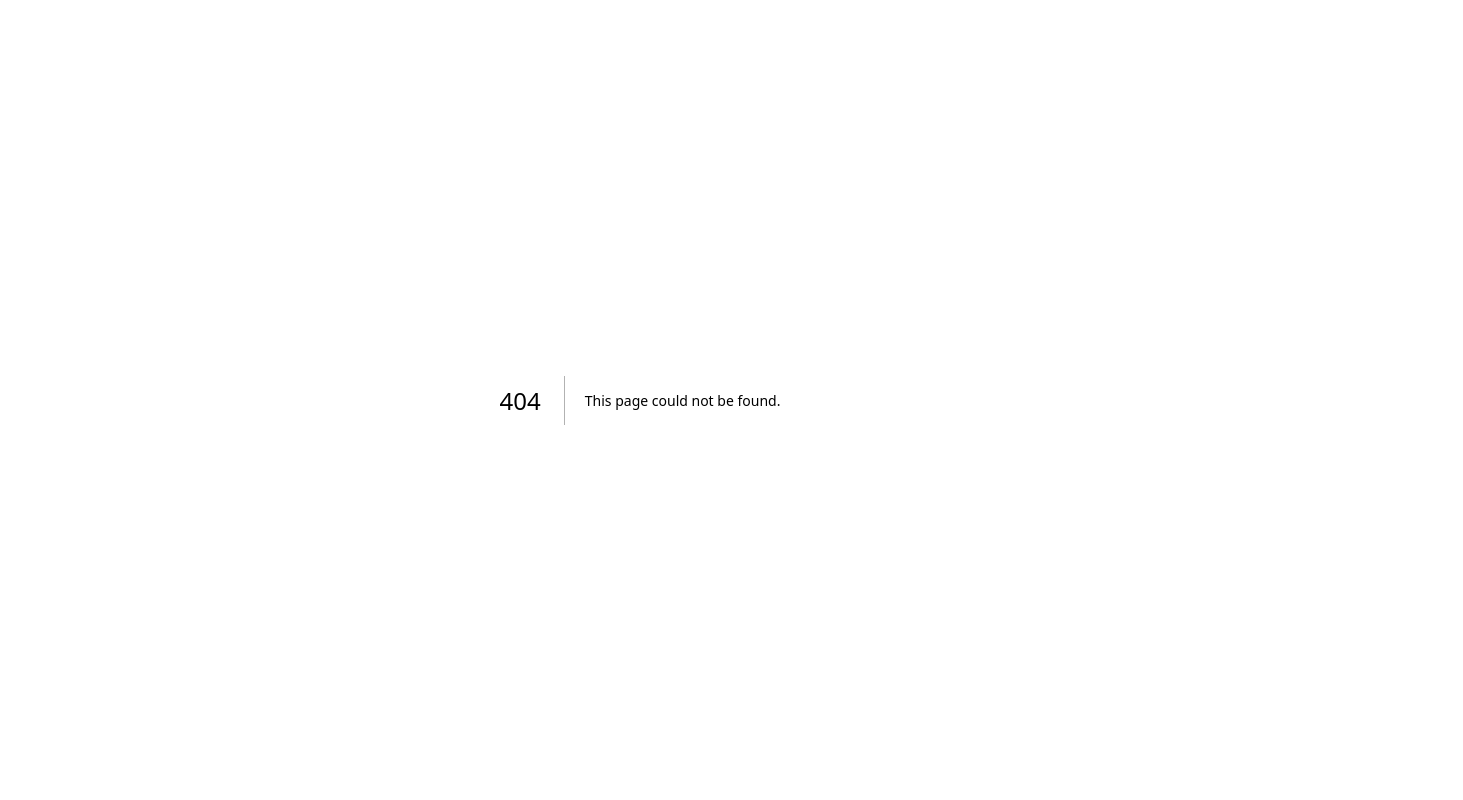
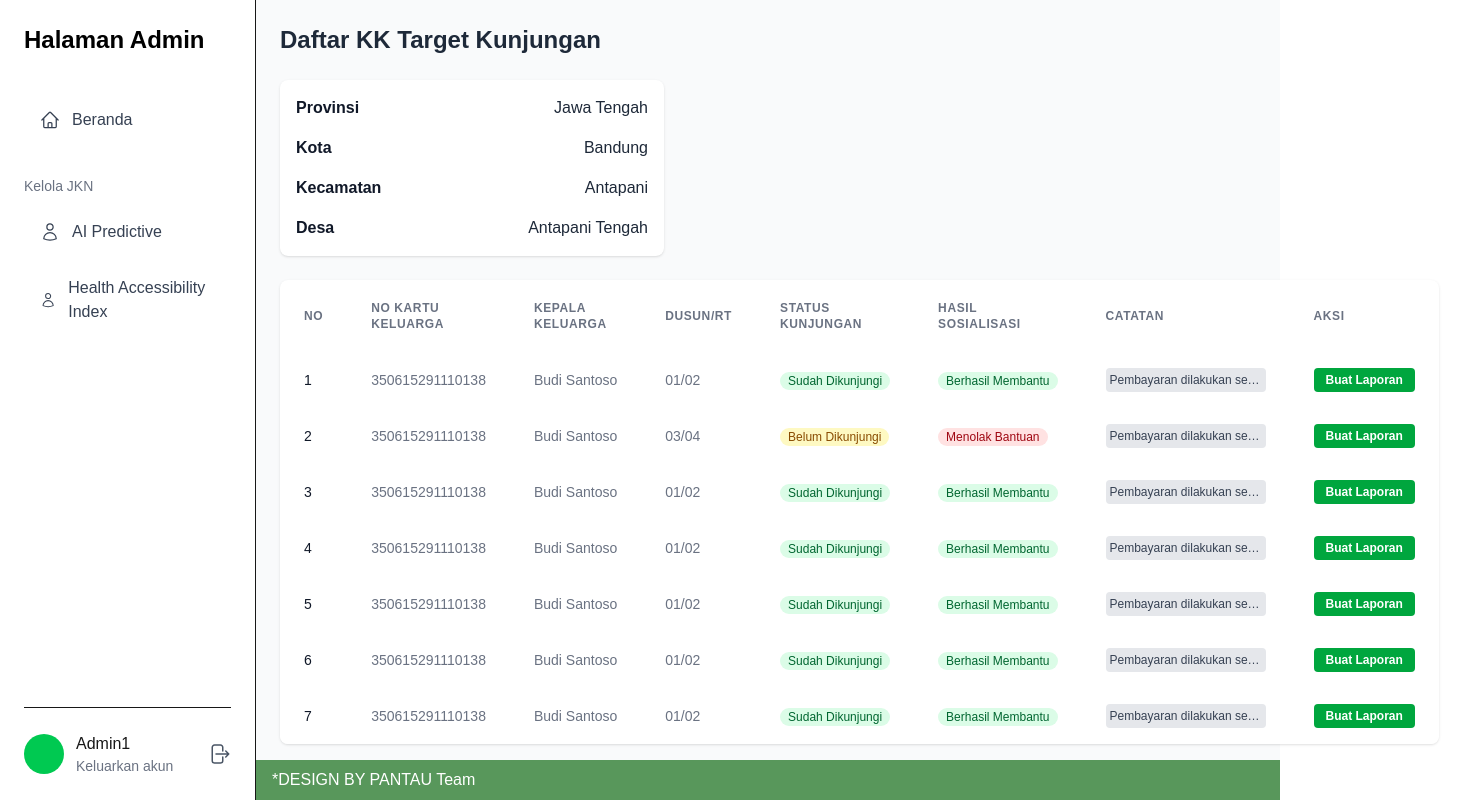
Before and after one commit to Gentahal/fe-pantau, a Next.js app: page /detail-predictive-lapangan in a window 1280 px wide. Before the commit this address had no page. Shown: the whole page, 1463 px wide, since content can reach past the window. Built offline with nearby package versions, Linux system fonts and the light colour scheme.

Commit message:
initial commit

```diff
--- /dev/null
+++ b/src/app/detail-predictive-lapangan/page.jsx
@@ -0,0 +1,220 @@
+import Sidebar from "@/components/Sidebar";
+
+// Data untuk tabel
+const targetKunjunganData = [
+  {
+    no: 1,
+    noKartuKeluarga: "350615291110138",
+    kepalaKeluarga: "Budi Santoso",
+    dusunRT: "01/02",
+    statusKunjungan: "Sudah Dikunjungi",
+    hasilSosialisasi: "Berhasil Membantu",
+    catatan: "Pembayaran dilakukan secara bertahap",
+  },
+  {
+    no: 2,
+    noKartuKeluarga: "350615291110138",
+    kepalaKeluarga: "Budi Santoso",
+    dusunRT: "03/04",
+    statusKunjungan: "Belum Dikunjungi",
+    hasilSosialisasi: "Menolak Bantuan",
+    catatan: "Pembayaran dilakukan secara bertahap",
+  },
+  {
+    no: 3,
+    noKartuKeluarga: "350615291110138",
+    kepalaKeluarga: "Budi Santoso",
+    dusunRT: "01/02",
+    statusKunjungan: "Sudah Dikunjungi",
+    hasilSosialisasi: "Berhasil Membantu",
+    catatan: "Pembayaran dilakukan secara bertahap",
+  },
+  {
+    no: 4,
+    noKartuKeluarga: "350615291110138",
+    kepalaKeluarga: "Budi Santoso",
+    dusunRT: "01/02",
+    statusKunjungan: "Sudah Dikunjungi",
+    hasilSosialisasi: "Berhasil Membantu",
+    catatan: "Pembayaran dilakukan secara bertahap",
+  },
+  {
+    no: 5,
+    noKartuKeluarga: "350615291110138",
+    kepalaKeluarga: "Budi Santoso",
+    dusunRT: "01/02",
+    statusKunjungan: "Sudah Dikunjungi",
+    hasilSosialisasi: "Berhasil Membantu",
+    catatan: "Pembayaran dilakukan secara bertahap",
+  },
+  {
+    no: 6,
+    noKartuKeluarga: "350615291110138",
+    kepalaKeluarga: "Budi Santoso",
+    dusunRT: "01/02",
+    statusKunjungan: "Sudah Dikunjungi",
+    hasilSosialisasi: "Berhasil Membantu",
+    catatan: "Pembayaran dilakukan secara bertahap",
+  },
+  {
+    no: 7,
+    noKartuKeluarga: "350615291110138",
+    kepalaKeluarga: "Budi Santoso",
+    dusunRT: "01/02",
+    statusKunjungan: "Sudah Dikunjungi",
+    hasilSosialisasi: "Berhasil Membantu",
+    catatan: "Pembayaran dilakukan secara bertahap",
+  },
+];
+
+// Komponen untuk badge (seperti Status Kunjungan dan Hasil Sosialisasi)
+const Badge = ({ children, type }) => {
+  let bgColor = "";
+  if (type === "success") {
+    bgColor = "bg-green-100 text-green-800";
+  } else if (type === "warning") {
+    bgColor = "bg-yellow-100 text-yellow-800";
+  } else if (type === "danger") {
+    bgColor = "bg-red-100 text-red-800 ";
+  } else {
+    bgColor = "bg-gray-200 text-gray-800";
+  }
+
+  return (
+    <span className={`px-2 py-0.5 text-xs font-medium rounded-full ${bgColor}`}>
+      {children}
+    </span>
+  );
+};
+
+// Komponen untuk bagian Informasi Lokasi
+const LocationInfo = () => (
+  <div className="p-4 bg-white shadow rounded-lg w-full max-w-sm">
+    {/* Baris Provinsi */}
+    <div className="flex justify-between pb-2 mb-2">
+      <span className="text-base font-bold text-gray-900">Provinsi</span>
+      <span className="text-base text-gray-800">Jawa Tengah</span>
+    </div>
+
+    {/* Baris Kota */}
+    <div className="flex justify-between pb-2 mb-2">
+      <span className="text-base font-bold text-gray-900">Kota</span>
+      <span className="text-base text-gray-800">Bandung</span>
+    </div>
+
+    {/* Baris Kecamatan */}
+    <div className="flex justify-between pb-2 mb-2">
+      <span className="text-base font-bold text-gray-900">Kecamatan</span>
+      <span className="text-base text-gray-800">Antapani</span>
+    </div>
+
+    {/* Baris Desa (Tanpa border-b) */}
+    <div className="flex justify-between">
+      <span className="text-base font-bold text-gray-900">Desa</span>
+      <span className="text-base text-gray-800">Antapani Tengah</span>
+    </div>
+  </div>
+);
+
+// Komponen untuk Tabel Target Kunjungan
+const KunjunganTable = ({ data }) => (
+  <div className="bg-white shadow overflow-x-auto sm:rounded-lg">
+    <table className="min-w-full">
+      <thead>
+        <tr>
+          {[
+            "No",
+            "No Kartu Keluarga",
+            "Kepala Keluarga",
+            "Dusun/RT",
+            "Status Kunjungan",
+            "Hasil Sosialisasi",
+            "Catatan",
+            "Aksi",
+          ].map((header) => (
+            <th
+              key={header}
+              scope="col"
+              className="px-6 py-5 text-left text-xs font-bold text-gray-500 uppercase tracking-wider"
+            >
+              {header}
+            </th>
+          ))}
+        </tr>
+      </thead>
+      <tbody className="bg-white">
+        {data.map((row) => (
+          <tr key={row.no}>
+            <td className="px-6 py-4 whitespace-nowrap text-sm font-medium text-gray-900">
+              {row.no}
+            </td>
+            <td className="px-6 py-4 whitespace-nowrap text-sm text-gray-500">
+              {row.noKartuKeluarga}
+            </td>
+            <td className="px-6 py-4 whitespace-nowrap text-sm text-gray-500">
+              {row.kepalaKeluarga}
+            </td>
+            <td className="px-6 py-4 whitespace-nowrap text-sm text-gray-500">
+              {row.dusunRT}
+            </td>
+            <td className="px-6 py-4 whitespace-nowrap text-sm">
+              <Badge
+                type={
+                  row.statusKunjungan === "Sudah Dikunjungi"
+                    ? "success"
+                    : "warning"
+                }
+              >
+                {row.statusKunjungan}
+              </Badge>
+            </td>
+            <td className="px-6 py-4 whitespace-nowrap text-sm">
+              <Badge
+                type={
+                  row.hasilSosialisasi === "Berhasil Membantu"
+                    ? "success"
+                    : "danger"
+                }
+              >
+                {row.hasilSosialisasi}
+              </Badge>
+            </td>
+            <td className="px-6 py-4 whitespace-nowrap text-sm text-gray-500">
+              <div className="bg-gray-200 text-gray-700 rounded p-1 text-center text-xs w-40 truncate">
+                {row.catatan}
+              </div>
+            </td>
+            <td className="px-6 py-4 whitespace-nowrap text-sm font-medium">
+              <button className="bg-green-600 hover:bg-green-700 text-white font-bold py-1 px-3 rounded text-xs">
+                Buat Laporan
+              </button>
+            </td>
+          </tr>
+        ))}
+      </tbody>
+    </table>
+  </div>
+);
+
+export default function HealthIndexPage() {
+  return (
+    <div className="min-h-screen bg-gray-50 flex">
+      {/* Sidebar - Pastikan styling di dalamnya cocok dengan gambar kedua */}
+      <Sidebar currentPage="Beranda" />
+
+      <main className="flex-1 lg:ml-64 p-6 space-y-6">
+        <h2 className="text-2xl font-bold text-gray-800">
+          Daftar KK Target Kunjungan
+        </h2>
+
+        <LocationInfo />
+
+        <KunjunganTable data={targetKunjunganData} />
+        {/* Footer "DESIGN BY PANTAU Team" */}
+        <div className="absolute bottom-0 p-4 left-0 right-0 lg:ml-64 bg-[#58975B] text-white  py-2 text-md">
+          *DESIGN BY PANTAU Team
+        </div>
+      </main>
+    </div>
+  );
+}
```
